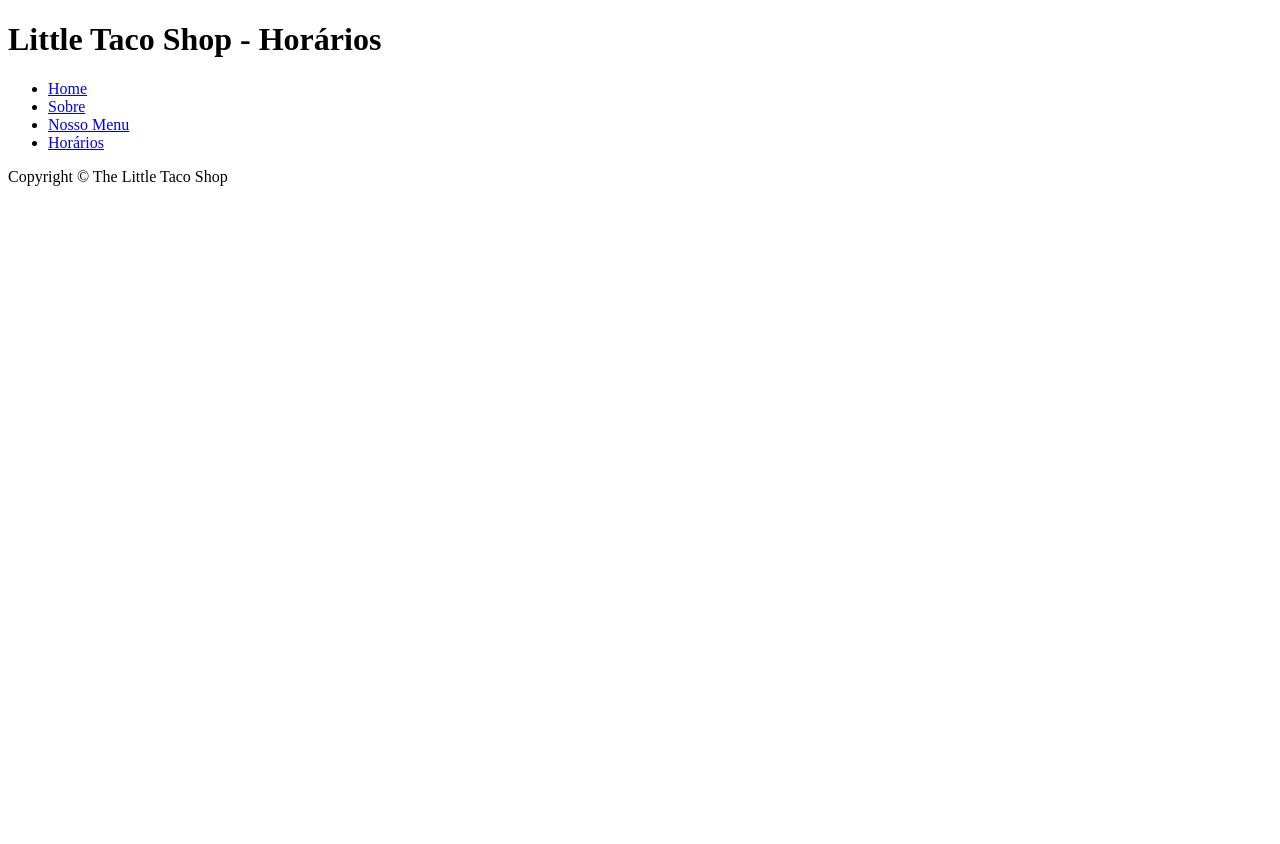
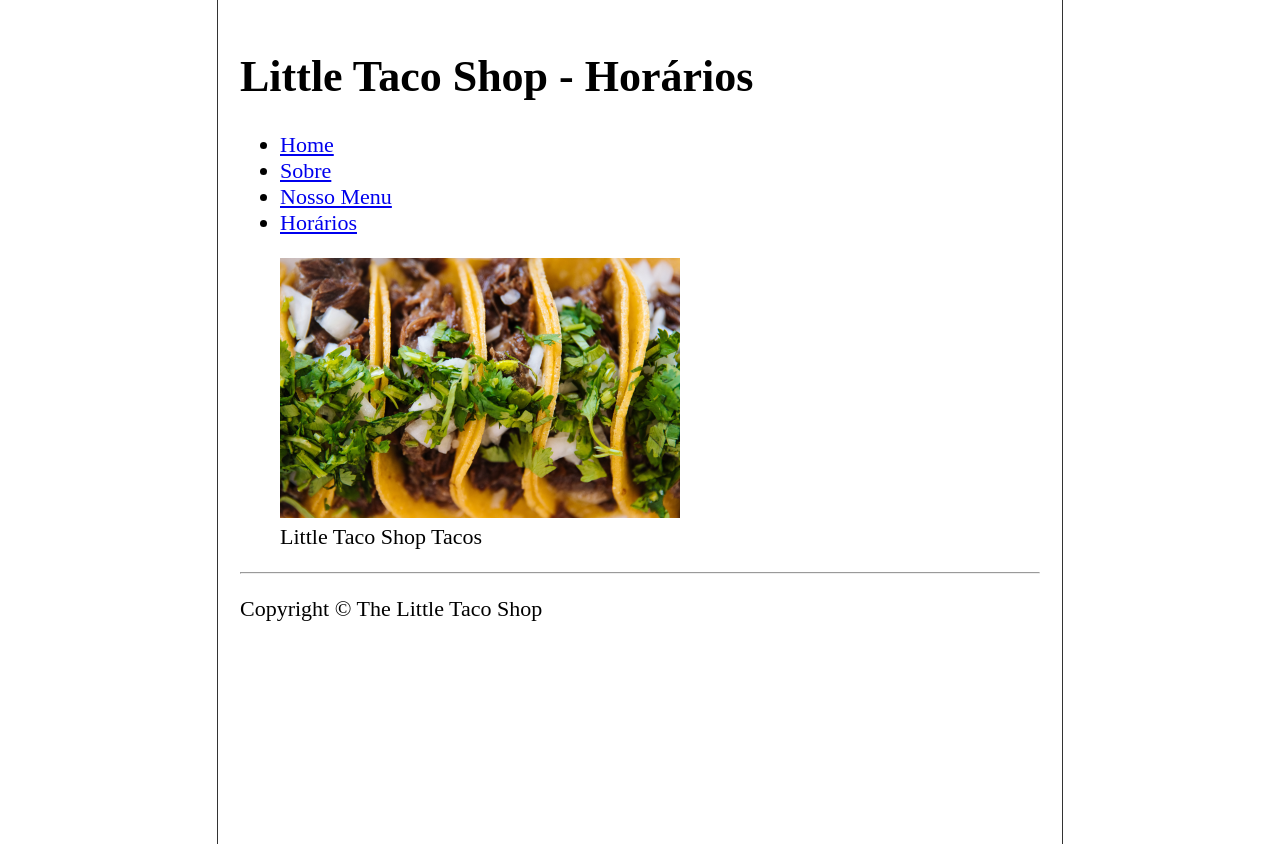
Before and after one commit to fjcintra/the-little-taco-shop, a plain HTML site: page fale-conosco.html in a window 1280 px wide. Before the commit the page ends 800 px from the top, so only its background shows below. Drawn offline with Linux system fonts and the light colour scheme.

```diff
--- a/fale-conosco.html
+++ b/fale-conosco.html
@@ -1,11 +1,11 @@
 <!DOCTYPE html>
 <html lang="pt-br">
 <head>
-    <link rel="stylesheet" href="css/style.css">
+    <link rel="stylesheet" type="text/css" href="css/styles.css">
     <link rel="icon" href="favicon.ico">
     <meta charset="UTF-8">
     <meta name="author" content="Fabio Jose Cintra">
-    <meta name="description" content="Página dedicada a mostrar os horários de funcionamento da The Little Taco Shop">
+    <meta name="description" content="Página para entrar em contato com a The Little Taco Shop">
     <title>Little Taco Shop - Horários</title>
 </head>
 <body>
@@ -26,7 +26,12 @@
         </li>
     </ul>
 </nav>
+<figure>
+    <img src="/img/tacos_close_up_400x260.png" alt="Tacos Close Up">
+    <figcaption>Little Taco Shop Tacos</figcaption>
+</figure>
 
+<hr>
 <footer>
     <p>Copyright &copy; The Little Taco Shop</p>
 </footer>
```
Also changed, not shown: horarios.html (+1 -1 lines), examples/contact-example.png (added), examples/home-example.png (added), examples/hours-example.png (added).
